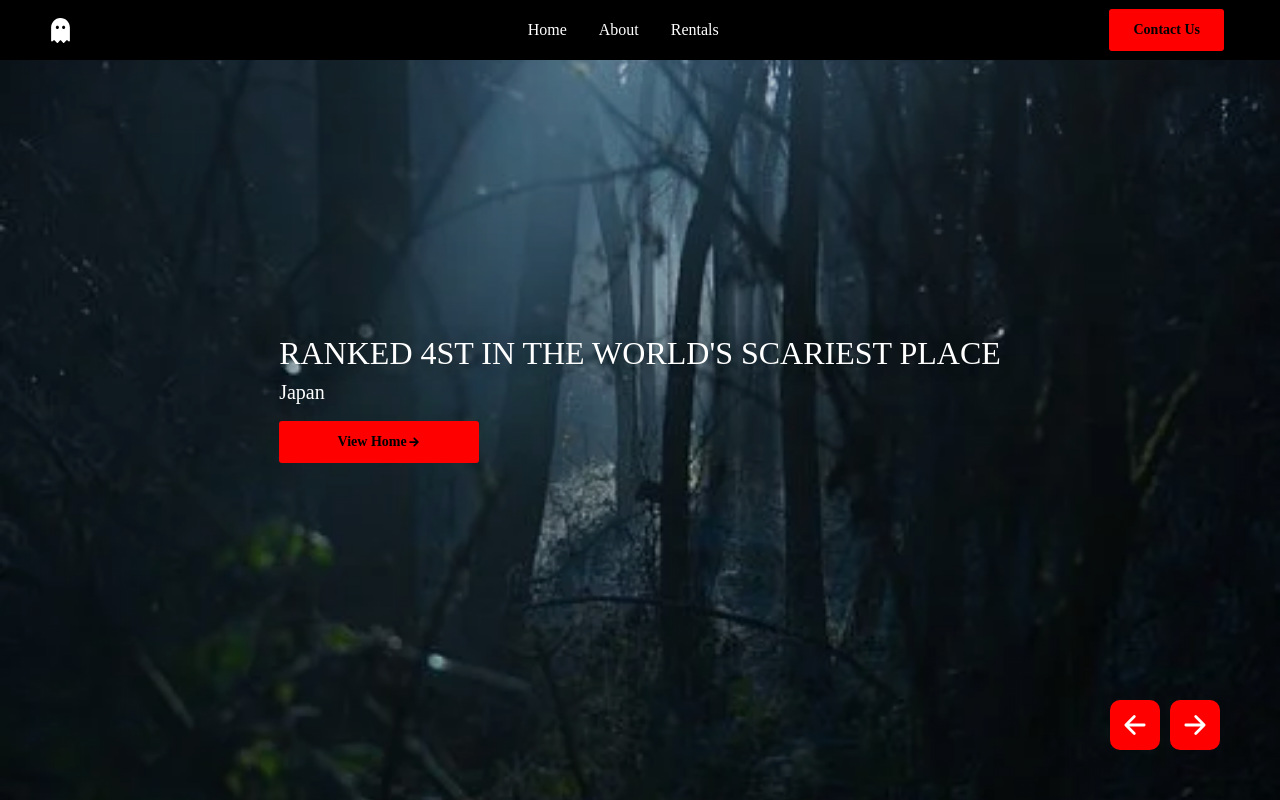
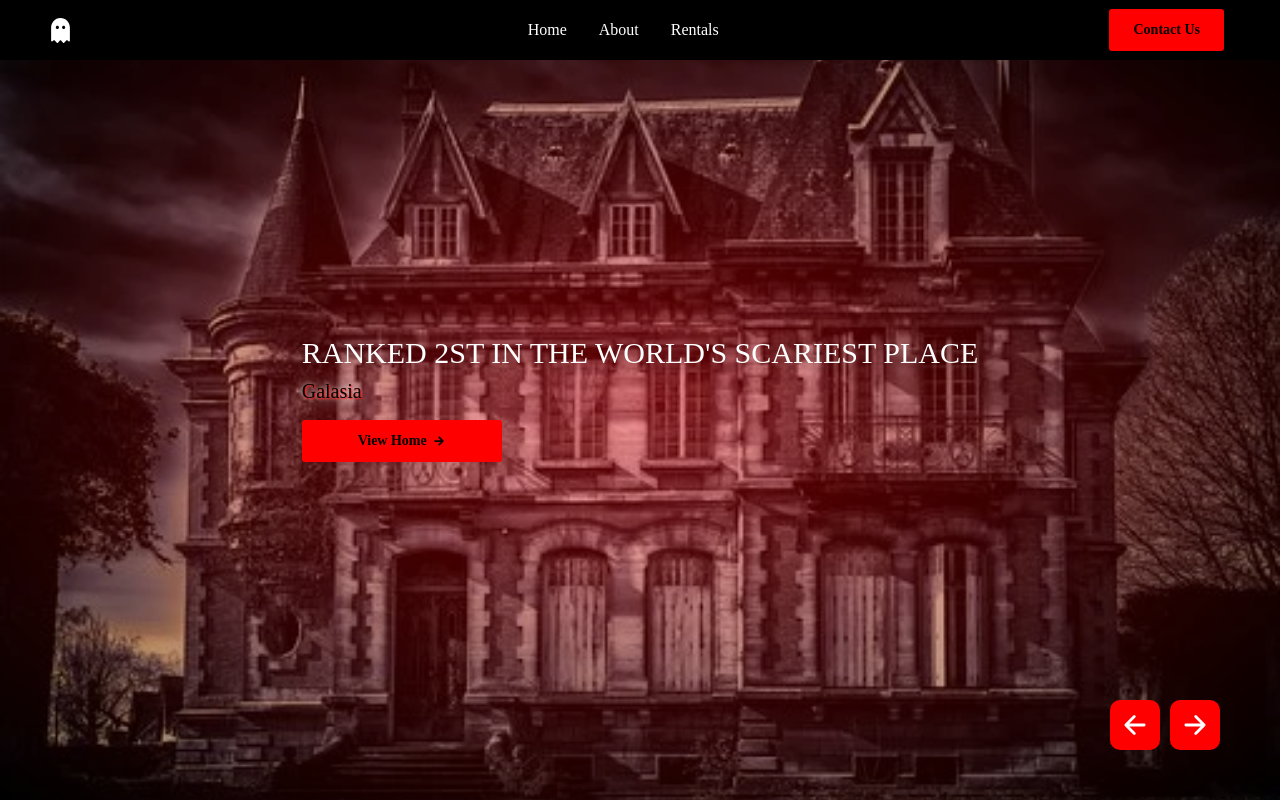
Before and after one commit to kimyoungjin-dev/react-horror-website, a React (Create React App) app: page /#/ in a window 1280 px wide. Built offline with nearby package versions, Linux system fonts and the light colour scheme.

Commit message:
Create next and prev slide buttons. Make useeffect run every time current and length change, and use settimeout function, every 4 seconds   Cause the nextslide function inside the useeffect to be executed.

```diff
--- a/src/Components/Hero.js
+++ b/src/Components/Hero.js
@@ -1,4 +1,4 @@
-import React from "react";
+import React, { useState, useRef, useEffect } from "react";
 import styled, { css } from "styled-components";
 import { Button } from "./Button";
 import { SliderData } from "./SliderData";
@@ -45,12 +45,7 @@ const HeroSlider = styled.div`
     left: 0;
     overflow: hidden;
     opacity: 0.4;
-    background: linear-gradient(
-      0deg,
-      rgba(0, 0, 0, 0.2) 0%,
-      rgba(0, 0, 0, 0.2) 50%,
-      rgba(0, 0, 0, 0.6) 100%
-    );
+    background: content-box radial-gradient(red, black);
   }
 `;
 const HeroImage = styled.img`
@@ -67,10 +62,9 @@ const HeroContent = styled.div`
   display: flex;
   flex-direction: column;
   max-width: 1600px;
-  width: calc(100%-100px);
   color: white;
   h1 {
-    font-size: clamp(1rem, 8vw, 2rem);
+    font-size: 30px;
     font-weight: 400;
     text-transform: uppercase;
     text-shadow: 0px 0px 20px rgba(0, 0, 0, 0.4);
@@ -79,12 +73,15 @@ const HeroContent = styled.div`
   }
 
   p {
+    color: black;
     margin-bottom: 1.2rem;
     font-size: 20px;
-    text-shadow: 0px 0px 20px rgba(0, 0, 0, 0.4);
+    text-shadow: 1px 1px 2px red, 0 0 1em white, 0 0 0.2em white;
   }
 `;
-const Arrow = styled(IoMdArrowRoundForward)``;
+const Arrow = styled(IoMdArrowRoundForward)`
+  margin-left: 5px;
+`;
 const ArrowButton = css`
   width: 50px;
   height: 50px;
@@ -97,8 +94,9 @@ const ArrowButton = css`
   user-select: none;
   transition: 0.3s;
   &:hover {
-    background-color: black;
+    background-color: white;
     transform: scale(1.05);
+    color: black;
   }
 `;
 const SliderButton = styled.div`
@@ -116,12 +114,41 @@ const NextButton = styled(IoArrowForward)`
 `;
 
 const Hero = () => {
+  const [current, setCurrent] = useState(0);
+  const length = SliderData.length;
+  const timeout = useRef(null);
+
+  useEffect(() => {
+    const nextSlide = () => {
+      setCurrent((current) => (current === length - 1 ? 0 : current + 1));
+    };
+    timeout.current = setTimeout(nextSlide, 4000);
+    return () => {
+      if (timeout.current) {
+        clearTimeout(timeout.current);
+      }
+    };
+  }, [current, length]);
+
+  const nextSlide = () => {
+    setCurrent(current === length - 1 ? 0 : current + 1);
+  };
+
+  const prevSlide = () => {
+    setCurrent(current === 0 ? length - 1 : current - 1);
+  };
+
+  if (!Array.isArray(SliderData) || SliderData.length <= 0) {
+    return null;
+  }
+
   return (
     <HeroSection>
       <HeroWrapper>
         {SliderData.map((slide, index) => {
           return (
             <HeroSlide key={index}>
+              {index === current && (
                 <HeroSlider>
                   <HeroImage src={slide.image} alt={slide.alt} />
                   <HeroContent>
@@ -133,12 +160,13 @@ const Hero = () => {
                     </Button>
                   </HeroContent>
                 </HeroSlider>
+              )}
             </HeroSlide>
           );
         })}
         <SliderButton>
-          <PrevArrow></PrevArrow>
-          <NextButton></NextButton>
+          <PrevArrow onClick={() => prevSlide()} />
+          <NextButton onClick={() => nextSlide()} />
         </SliderButton>
       </HeroWrapper>
     </HeroSection>
```
Lines whose indentation alone changed are shown as unchanged.
